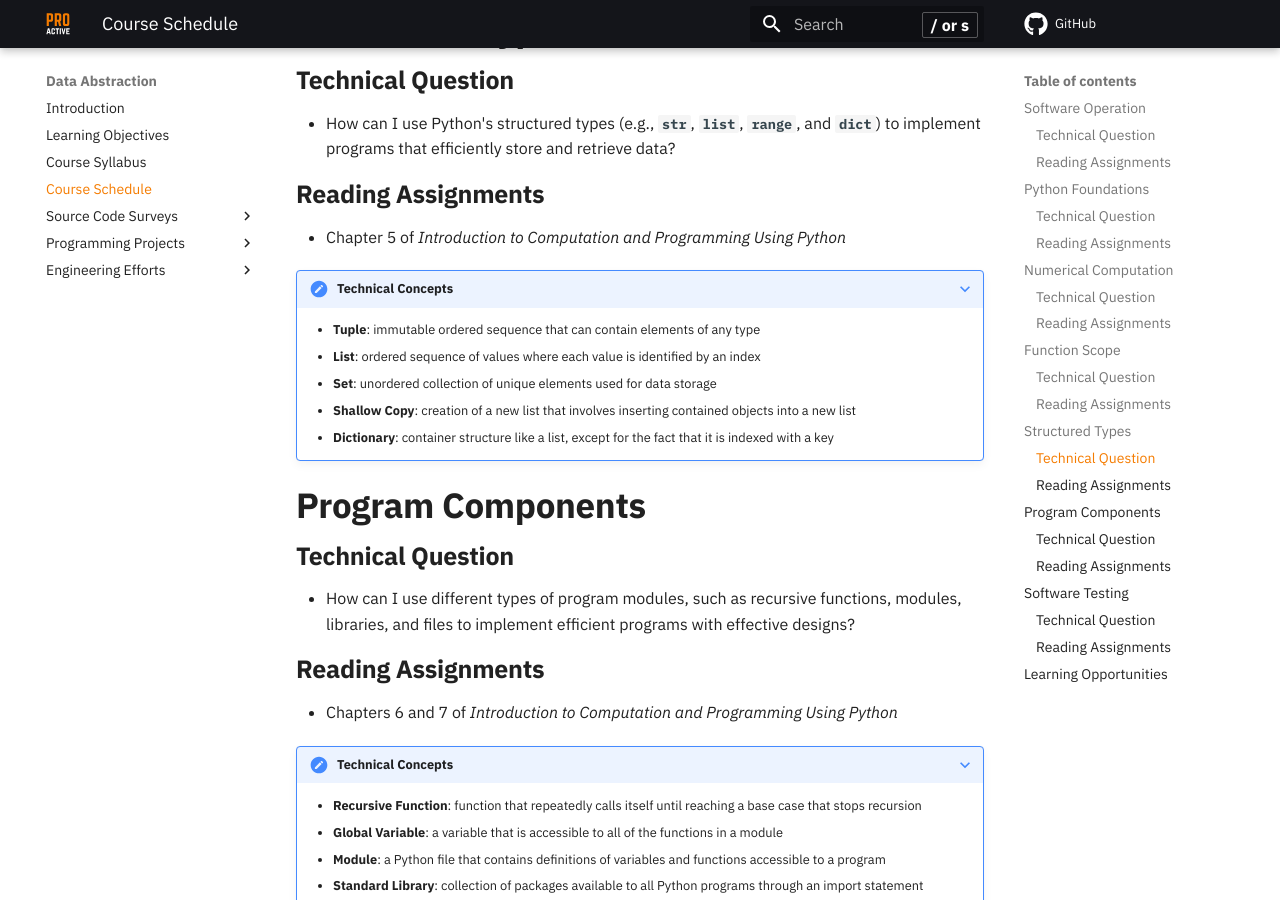
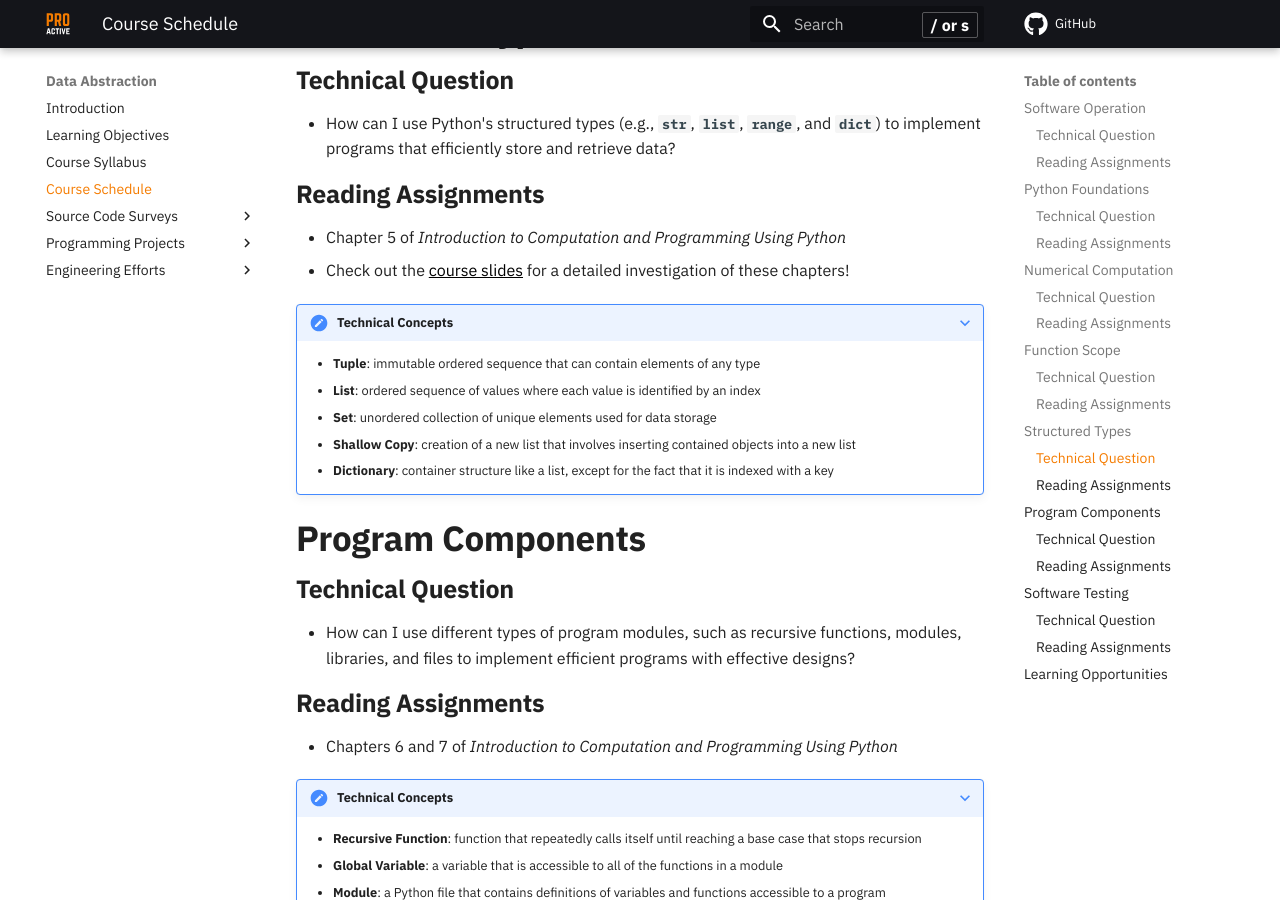
Before and after one commit to ProactiveProgrammers/www.proactiveprogrammers.com, an MkDocs documentation site: the page built from docs/data-abstraction/schedule-data-abstraction.md, in a window 1280 px wide and 900 px high, scrolled down 2059 px. Built offline with MkDocs 1.6.1 and Material for MkDocs 9.7.7, drawn with Linux system fonts in a browser that asks for light colours; comment, search, counter and statistics services are not loaded.

Commit message:
feat: Add reference to structured-types in schedule-data-abstraction.

```diff
--- a/docs/data-abstraction/schedule-data-abstraction.md
+++ b/docs/data-abstraction/schedule-data-abstraction.md
@@ -104,6 +104,7 @@
 ### Reading Assignments
 
 - Chapter 5 of *Introduction to Computation and Programming Using Python*
+- Check out the [course slides](/slides/data-abstraction/structured-types/) for a detailed investigation of these chapters!
 
 ???+ note "Technical Concepts"
 
```
